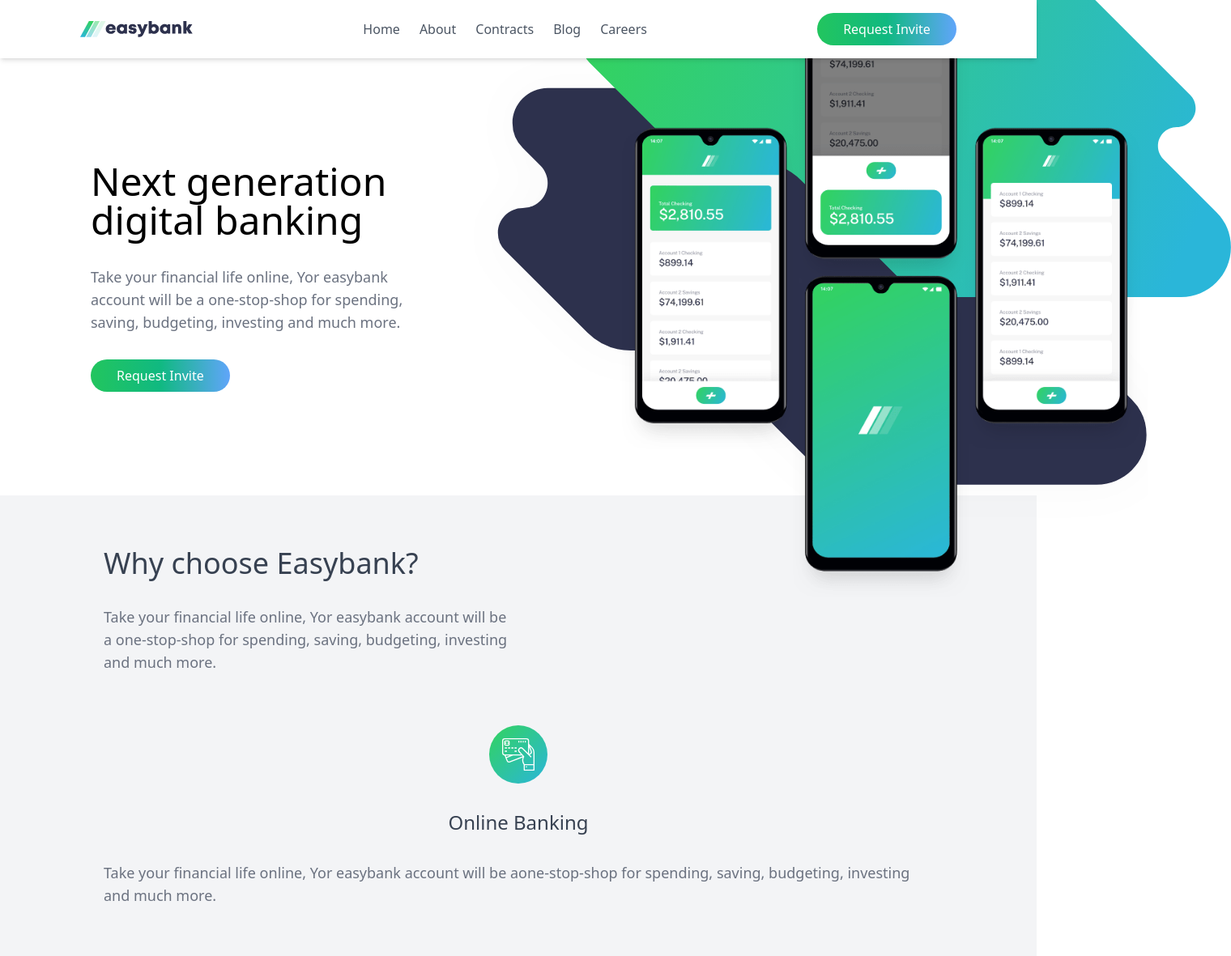
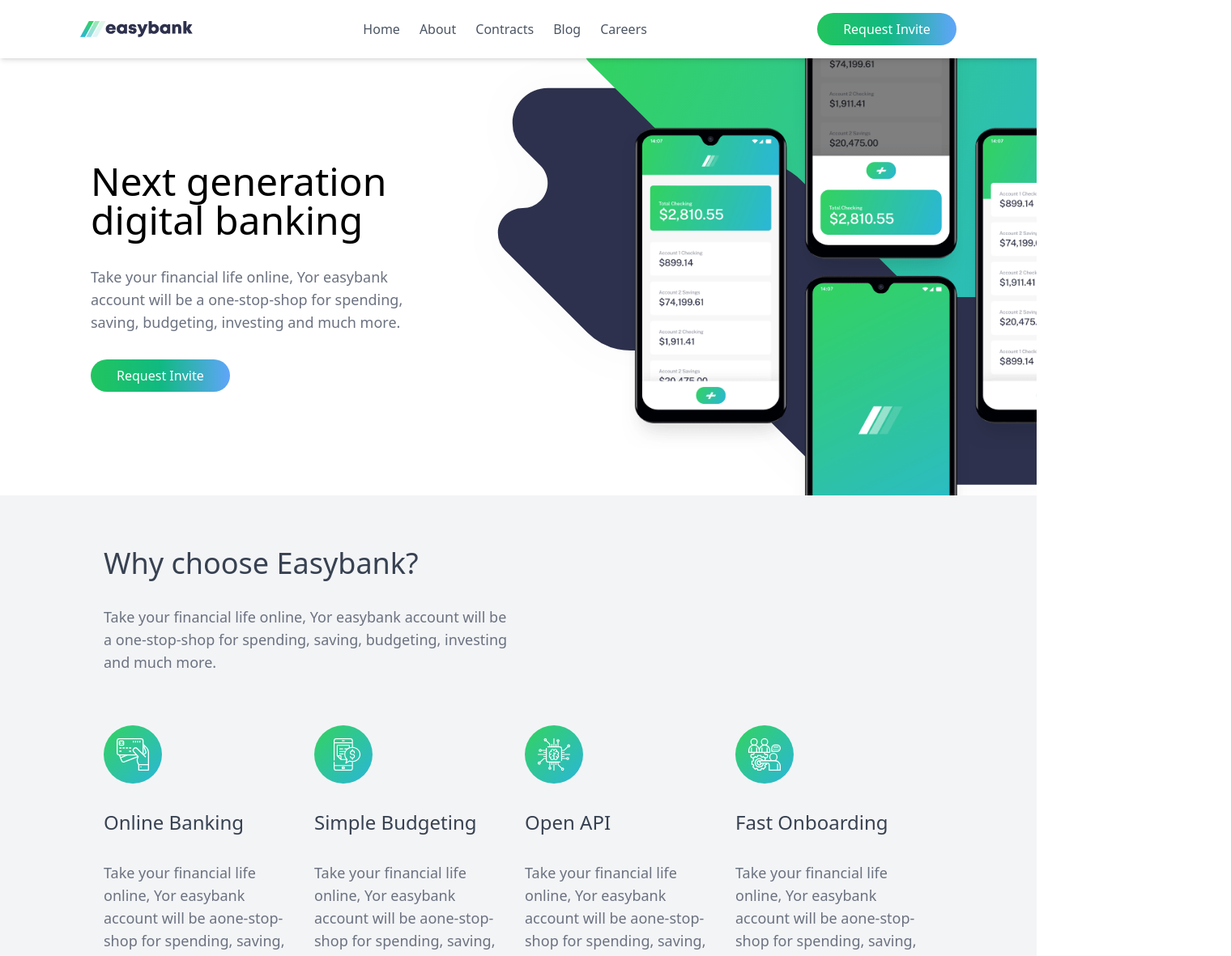
Before and after one commit to Hamza405/Easybank-landing-page, a React (Create React App) app: page / in a window 1280 px wide. Shown: the top 1181 px of the page at 81% size, 1520 px wide, since content can reach past the window. Built offline with nearby package versions, Linux system fonts and the light colour scheme.

Commit message:
make easybank responsive

```diff
--- a/src/components/Easybank/BudgeItem.jsx
+++ b/src/components/Easybank/BudgeItem.jsx
@@ -2,7 +2,7 @@
 
 const BudgeItem = ({ image, title, des }) => {
   return (
-    <div className="my-8 w-full flex flex-col justify-center items-center">
+    <div className="my-8 w-full flex flex-col justify-center items-center md:items-start">
       <img src={image} />
       <p className="text-2xl text-center text-gray-700 py-8">{title}</p>
       <p className="text-center md:text-start text-lg text-gray-500">{des} </p>
--- a/src/components/Easybank/Easybank.jsx
+++ b/src/components/Easybank/Easybank.jsx
@@ -33,7 +33,7 @@
 
 const Easybank = () => {
   return (
-    <div className="flex justify-center items-center md:items-start flex-col bg-gray-100 py-10 md:py-16 px-8 md:px-32">
+    <div className="flex justify-center items-center md:items-start flex-col bg-gray-100 py-10 md:py-16 px-8 md:px-20 lg:px-32">
       <p className="text-4xl text-center md:text-left text-gray-700">
         Why choose Easybank?
       </p>
@@ -41,6 +41,7 @@
         Take your financial life online, Yor easybank account will be a
         one-stop-shop for spending, saving, budgeting, investing and much more.
       </p>
+      <div className="w-full grid grid-cols-1 md:grid-cols-2 lg:grid-cols-4 gap-4">
         {BudgeList.map((item) => (
           <BudgeItem
             key={item.id}
@@ -50,6 +51,7 @@
           />
         ))}
       </div>
+    </div>
   );
 };
 
--- a/src/components/Main/Main.jsx
+++ b/src/components/Main/Main.jsx
@@ -3,7 +3,7 @@
 
 const Main = () => {
   return (
-    <div className="relative  flex justify-between align-center w-full ">
+    <div className="relative overflow-x-hidden flex justify-between align-center w-full ">
       <TextMain />
       <ImagesMain />
     </div>
```
Lines whose indentation alone changed are shown as unchanged.
